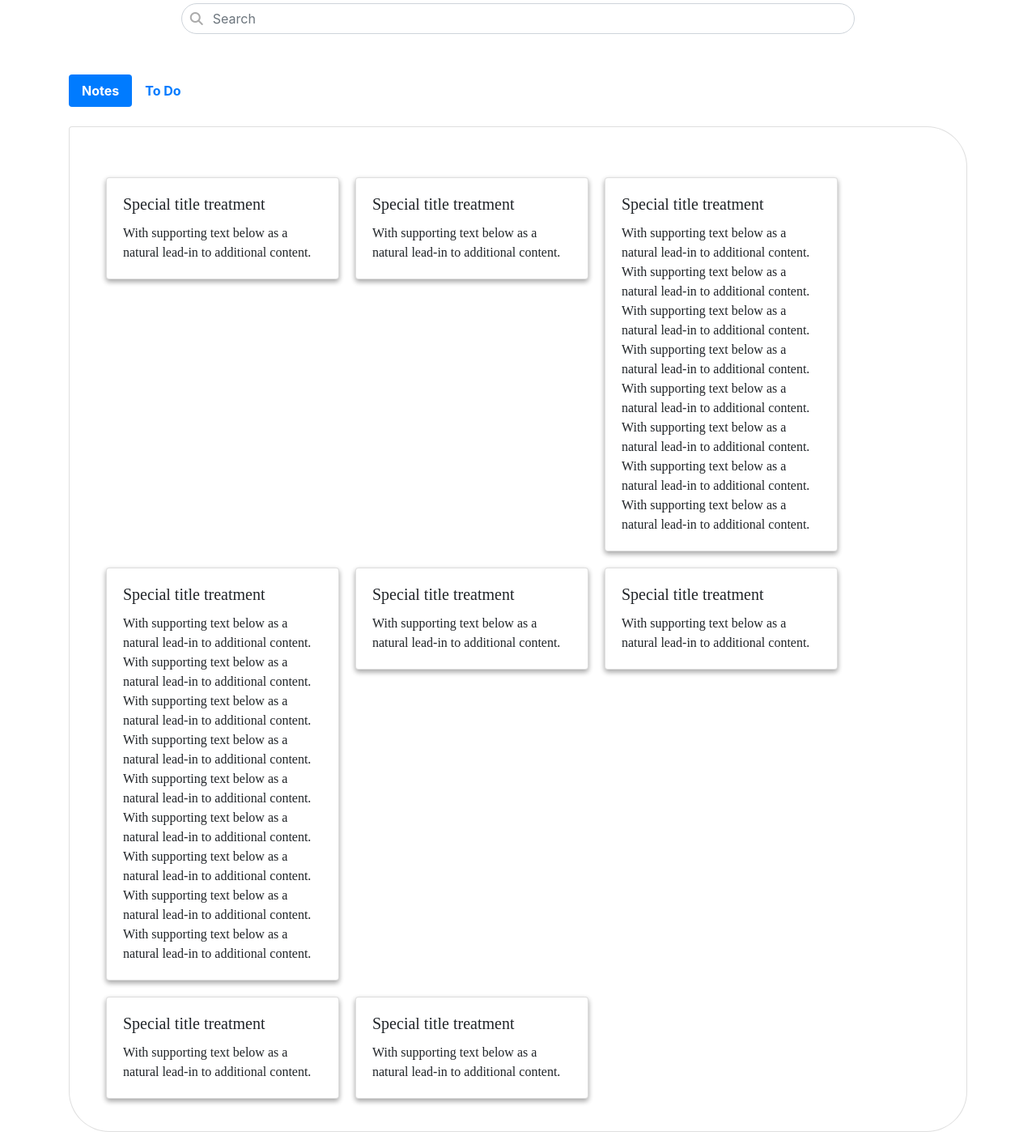
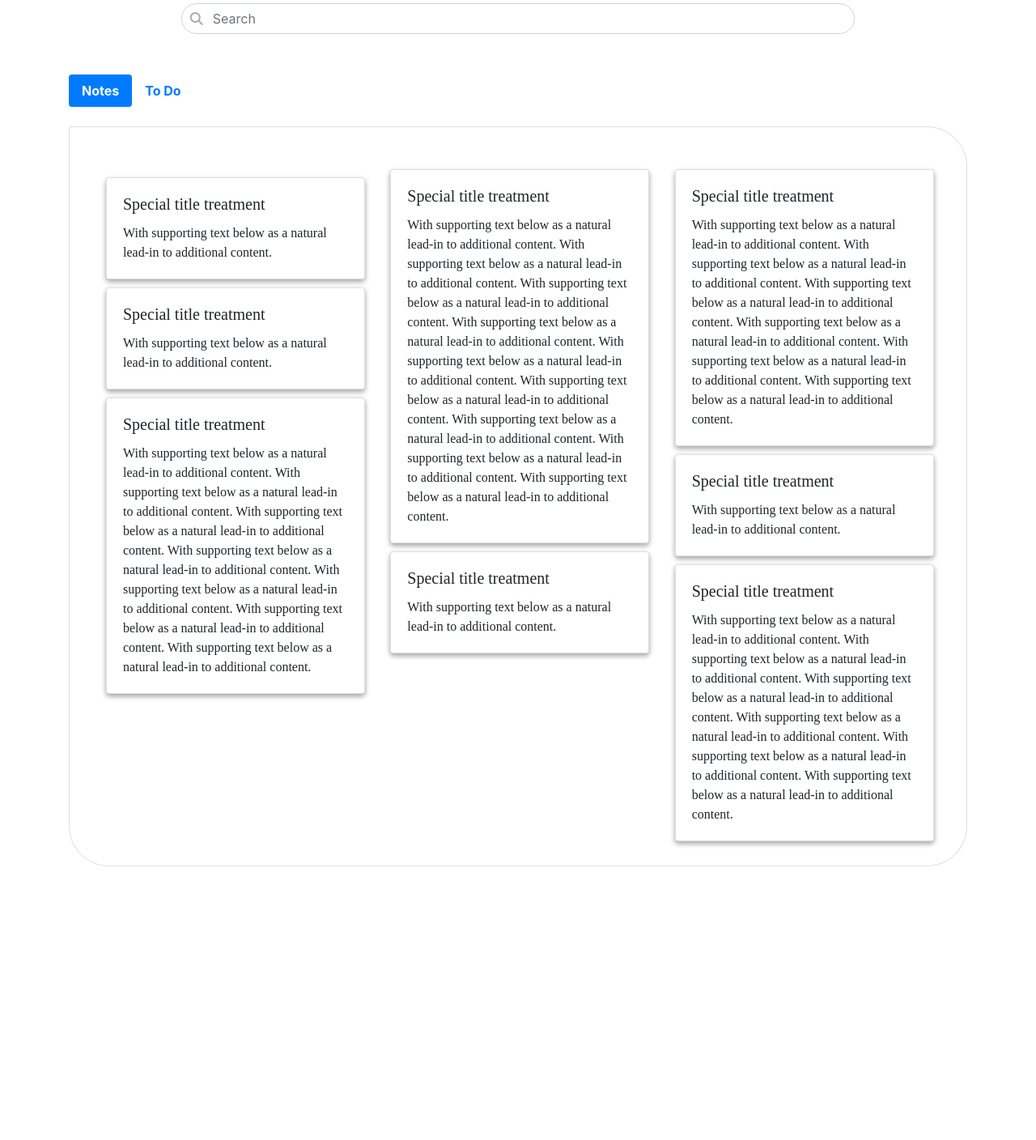
Before and after one commit to tonalmathew/my-notes, a PHP site: page / in a window 1280 px wide. Shown: the part 181-1589 px from the top of the page at 81% size. After the commit the page ends 1251 px from the top, so only its background shows below. Run offline with PHP 8.4, Linux system fonts and the light colour scheme; some libraries are stand-ins or nearby versions; some web fonts are replaced.

Commit message:
[cards ]added cards :dizzy:

```diff
--- a/css/styles.css
+++ b/css/styles.css
@@ -61,12 +61,12 @@
     font-family: 'Montaga', serif;
 }
 
-.container-inside {
+/* .container-inside {
     display: flex;
     flex-flow: row wrap;
     align-content: flex-start;
     align-items: flex-start;
-}
+} */
 
 .cards {
     margin: 10px;
@@ -75,6 +75,16 @@
 
   .cards:hover {
     box-shadow: 0 4px 10px rgba(0,0,0,0.16), 0 4px 10px rgba(0,0,0,0.23);
+  }
+
+  .container-inside {
+      columns: 1;
+      /* column-gap: 0px; */
+  }
+
+  .container-inside .cards {
+      break-inside: avoid;
+      width: 16rem!important;
   }
 
 
@@ -86,6 +96,15 @@
 
     .main {
         width: 75%;
+    }
+
+    .container-inside {
+        columns: 1;
+    }
+
+    .container-inside .cards {
+        break-inside: avoid;
+        width: 26rem!important;
     }
 
 }
@@ -100,6 +119,15 @@
         width: 75%;
     }
 
+    .container-inside {
+        columns: 2;
+    }
+
+    .container-inside .cards {
+        break-inside: avoid;
+        width: 18rem!important;
+    }
+
 }
 
 @media (min-width: 992px) and (max-width: 1200px) {
@@ -110,6 +138,15 @@
 
     .main {
         width: 75%;
+    }
+
+    .container-inside {
+        columns: 2;
+    }
+
+    .container-inside .cards {
+        break-inside: avoid;
+        width: 25rem!important;
     }
 
 }
@@ -124,4 +161,13 @@
         width: 75%;
     }
 
+    .container-inside {
+        columns: 3;
+    }
+
+    .container-inside .cards {
+        break-inside: avoid;
+        width: 20rem!important;
+    }
+
 }
--- a/index.html
+++ b/index.html
@@ -40,7 +40,7 @@
                 <div class="tab-pane container fade show active" id="notes" role="tabpanel" aria-labelledby="notes-tab">
                     <!-- <textarea class="form-control" rows="5" id="add notes" placeholder="notes"></textarea>     -->
                     <div class="container-inside">
-                        <div class="card cards" style="width: 18rem;">
+                        <div class="card cards" style="width: 20rem;">
                             <div class="card-body">
                                 <h5 class="card-title">Special title treatment</h5>
                                 <p class="card-text">With supporting text below as a natural lead-in to additional content.
@@ -48,14 +48,14 @@
                             </div>
                         </div>
 
-                        <div class="card cards" style="width: 18rem;">
+                        <div class="card cards" style="width: 20rem;">
                             <div class="card-body">
                                 <h5 class="card-title">Special title treatment</h5>
                                 <p class="card-text">With supporting text below as a natural lead-in to additional content.
                                 </p>
                             </div>
                         </div>
-                        <div class="card cards" style="width: 18rem;">
+                        <div class="card cards" style="width: 20rem;">
                             <div class="card-body">
                                 <h5 class="card-title">Special title treatment</h5>
                                 <p class="card-text">With supporting text below as a natural lead-in to additional content.
@@ -65,11 +65,11 @@
                                     With supporting text below as a natural lead-in to additional content.
                                     With supporting text below as a natural lead-in to additional content.
                                     With supporting text below as a natural lead-in to additional content.
-                                    With supporting text below as a natural lead-in to additional content.
+
                                 </p>
                             </div>
                         </div>
-                        <div class="card cards" style="width: 18rem;">
+                        <div class="card cards" style="width: 20rem;">
                             <div class="card-body">
                                 <h5 class="card-title">Special title treatment</h5>
                                 <p class="card-text">With supporting text below as a natural lead-in to additional content.
@@ -84,31 +84,41 @@
                                 </p>
                             </div>
                         </div>
-                        <div class="card cards" style="width: 18rem;">
+                        <div class="card cards" style="width: 20rem;">
                             <div class="card-body">
                                 <h5 class="card-title">Special title treatment</h5>
                                 <p class="card-text">With supporting text below as a natural lead-in to additional content.
                                 </p>
                             </div>
                         </div>
-                        <div class="card cards" style="width: 18rem;">
+                        <div class="card cards" style="width: 20rem;">
+                            <div class="card-body">
+                                <h5 class="card-title">Special title treatment</h5>
+                                <p class="card-text">With supporting text below as a natural lead-in to additional content.
+                                    With supporting text below as a natural lead-in to additional content.
+                                    With supporting text below as a natural lead-in to additional content.
+                                    With supporting text below as a natural lead-in to additional content.
+                                    With supporting text below as a natural lead-in to additional content.
+                                    With supporting text below as a natural lead-in to additional content.
+                                </p>
+                            </div>
+                        </div>
+                        <div class="card cards" style="width: 20rem;">
                             <div class="card-body">
                                 <h5 class="card-title">Special title treatment</h5>
                                 <p class="card-text">With supporting text below as a natural lead-in to additional content.
                                 </p>
                             </div>
                         </div>
-                        <div class="card cards" style="width: 18rem;">
+                        <div class="card cards" style="width: 20rem;">
                             <div class="card-body">
                                 <h5 class="card-title">Special title treatment</h5>
                                 <p class="card-text">With supporting text below as a natural lead-in to additional content.
-                                </p>
-                            </div>
-                        </div>
-                        <div class="card cards" style="width: 18rem;">
-                            <div class="card-body">
-                                <h5 class="card-title">Special title treatment</h5>
-                                <p class="card-text">With supporting text below as a natural lead-in to additional content.
+                                    With supporting text below as a natural lead-in to additional content.
+                                    With supporting text below as a natural lead-in to additional content.
+                                    With supporting text below as a natural lead-in to additional content.
+                                    With supporting text below as a natural lead-in to additional content.
+                                    With supporting text below as a natural lead-in to additional content.
                                 </p>
                             </div>
                         </div>
```
